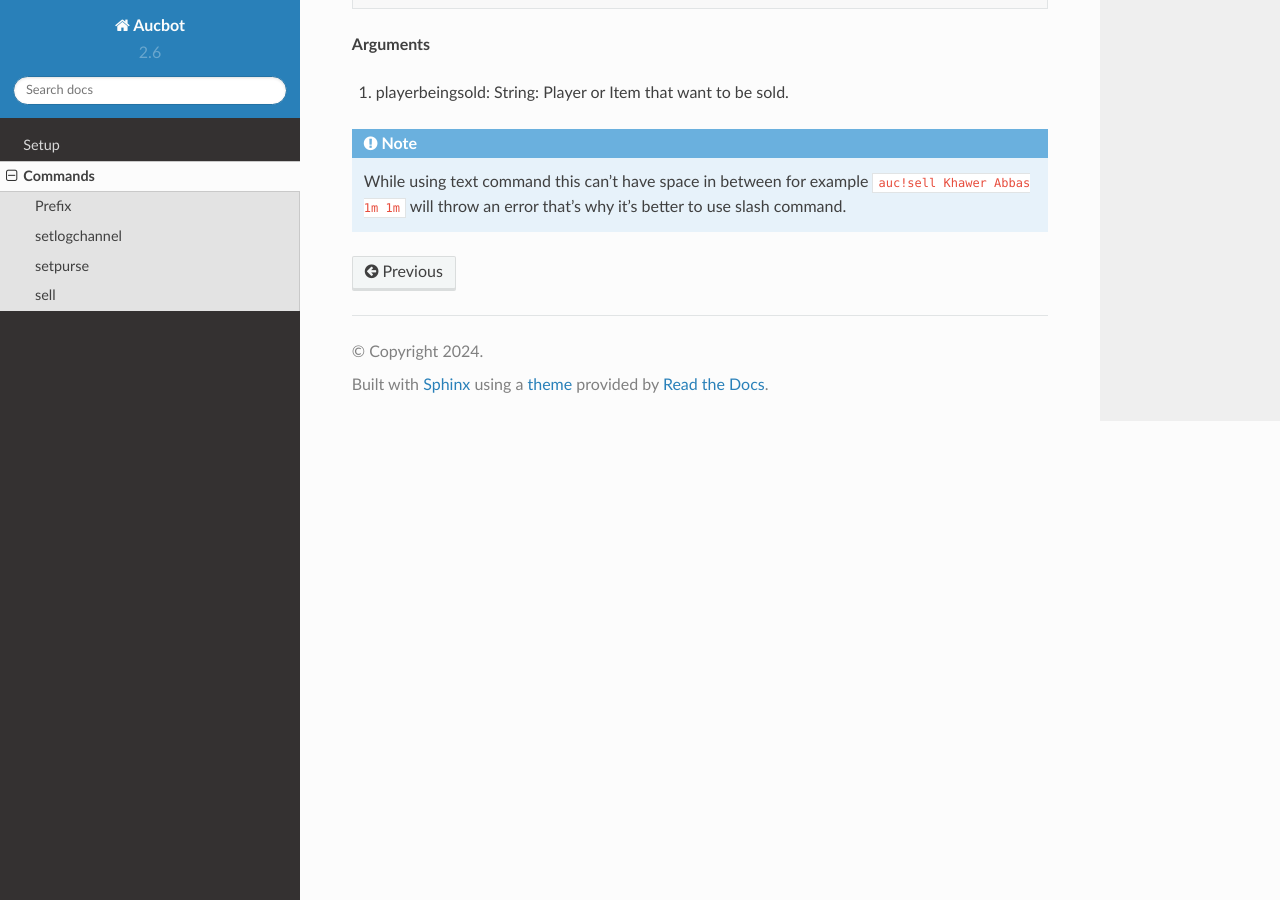
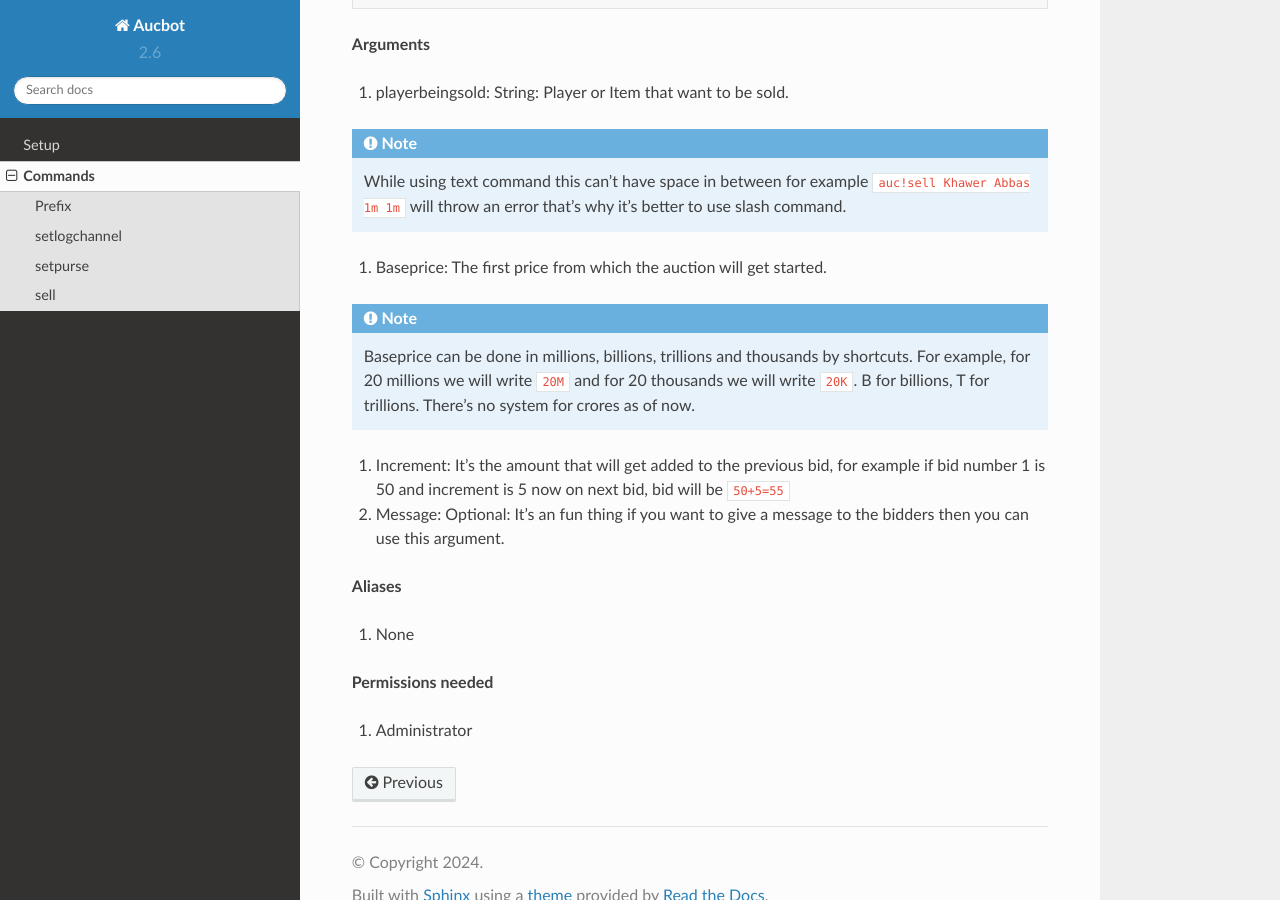
Before and after one commit to KhawerAbbas7/AucbotDocs, a Sphinx documentation site: the page built from docs/source/commands.rst, in a window 1280 px wide and 900 px high, scrolled down 2326 px. Built offline with Sphinx 7.4.7 and the Read the Docs theme 2.0.0, drawn with Linux system fonts in a browser that asks for light colours.

Commit message:
Update commands.rst

```diff
--- a/docs/source/commands.rst
+++ b/docs/source/commands.rst
@@ -109,3 +109,19 @@ Example of using it with sell command:
 #. playerbeingsold: String: Player or Item that want to be sold.
 
 .. NOTE:: While using text command this can't have space in between for example ``auc!sell Khawer Abbas 1m 1m`` will throw an error that's why it's better to use slash command.
+
+#. Baseprice: The first price from which the auction will get started.
+
+.. NOTE:: Baseprice can be done in millions, billions, trillions and thousands by shortcuts. For example, for 20 millions we will write ``20M`` and for 20 thousands we will write ``20K``. B for billions, T for trillions. There's no system for crores as of now.
+
+#. Increment: It's the amount that will get added to the previous bid, for example if bid number 1 is 50 and increment is 5 now on next bid, bid will be ``50+5=55``
+
+#. Message: Optional: It's an fun thing if you want to give a message to the bidders then you can use this argument.
+
+**Aliases**
+
+#. None
+
+**Permissions needed**
+
+#. Administrator
```
